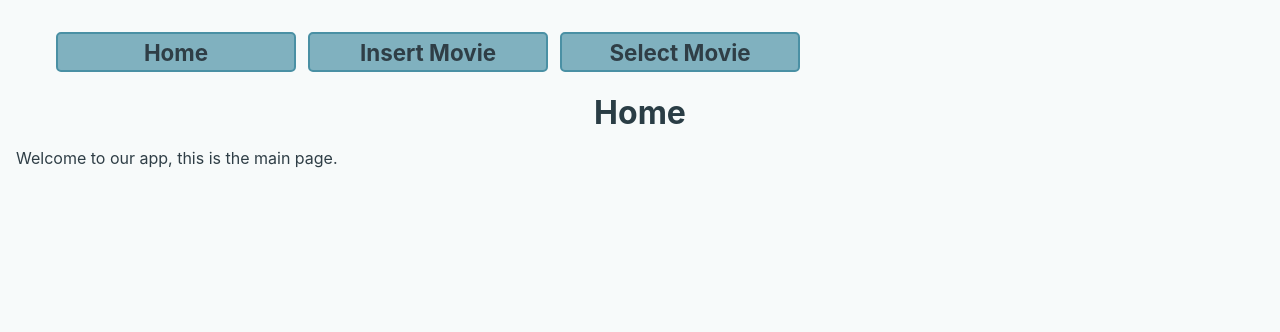
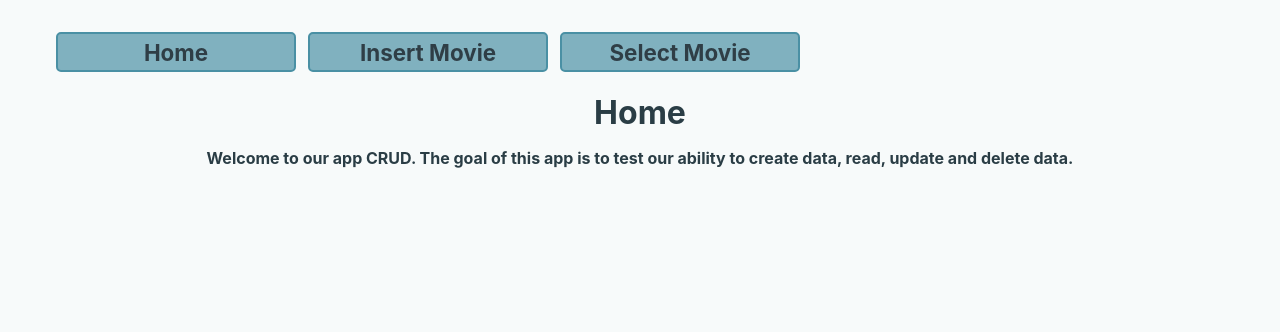
Before and after one commit to megdugan/CRUD, a Flask app: page / in a window 1280 px wide. Shown: the top 332 px of the page. Run offline with Flask 3, Linux system fonts and the light colour scheme.

Commit message:
Updated welcome page

```diff
--- a/static/style.css
+++ b/static/style.css
@@ -42,7 +42,7 @@ h2 {
 
 h3 {
     color: #2a3d45;
-    font-size: 1.5rem;
+    font-size: 1rem;
     text-align: center;
 }
 
--- a/templates/main.html
+++ b/templates/main.html
@@ -3,6 +3,6 @@
 {% block main_content %}
 <h1>Home</h1>
 
-<p>Welcome to our app, this is the main page.</p>
+<h3>Welcome to our app CRUD. The goal of this app is to test our ability to create data, read, update and delete data.</h3>
 
 {% endblock %}
```
